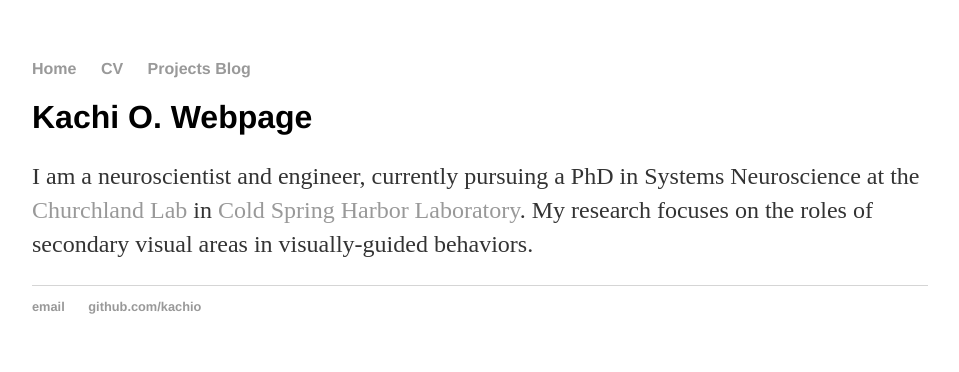
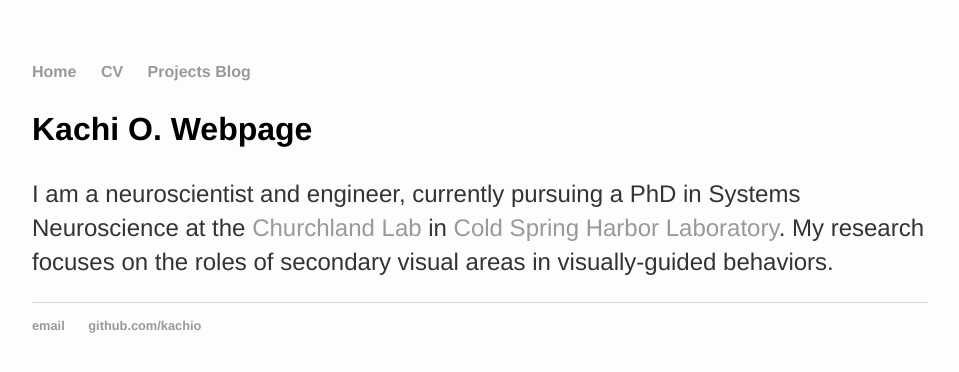
Before and after one commit to kachiO/kachio.github.io, a Jekyll site: the page built from index.html, in a window 1280 px wide. Shown: the top 372 px of the page, without its empty margins (160-1119 px from the left). Built offline with Jekyll 4.4.1, drawn with Linux system fonts in a browser that asks for light colours.

Commit message:
Update main.css

```diff
--- a/css/main.css
+++ b/css/main.css
@@ -1,6 +1,12 @@
 body {
     margin: 60px auto;
     width: 70%;
+    font-family: Helvetica, Arial, sans-serif;
+      font-size: 16px;
+      line-height: 1.5;
+      font-weight: 300;
+      background-color: #fdfdfd;
+
 }
 nav ul, footer ul {
     font-family:'Helvetica', 'Arial', 'Sans-Serif';
```
